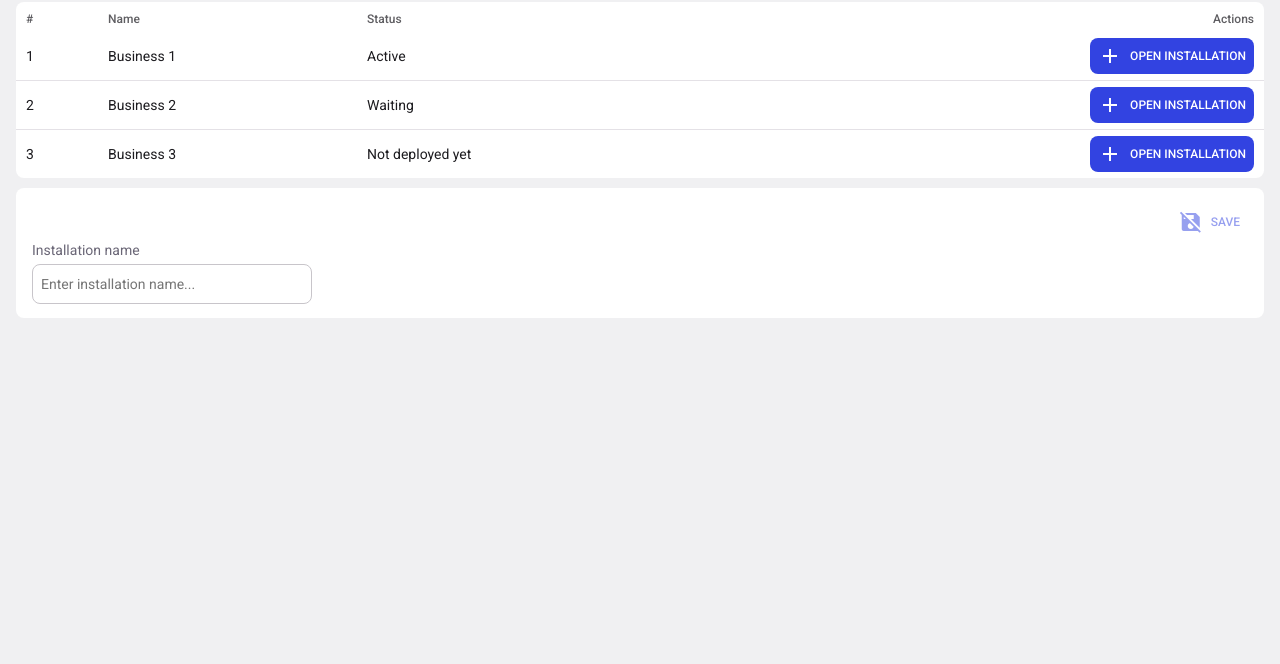
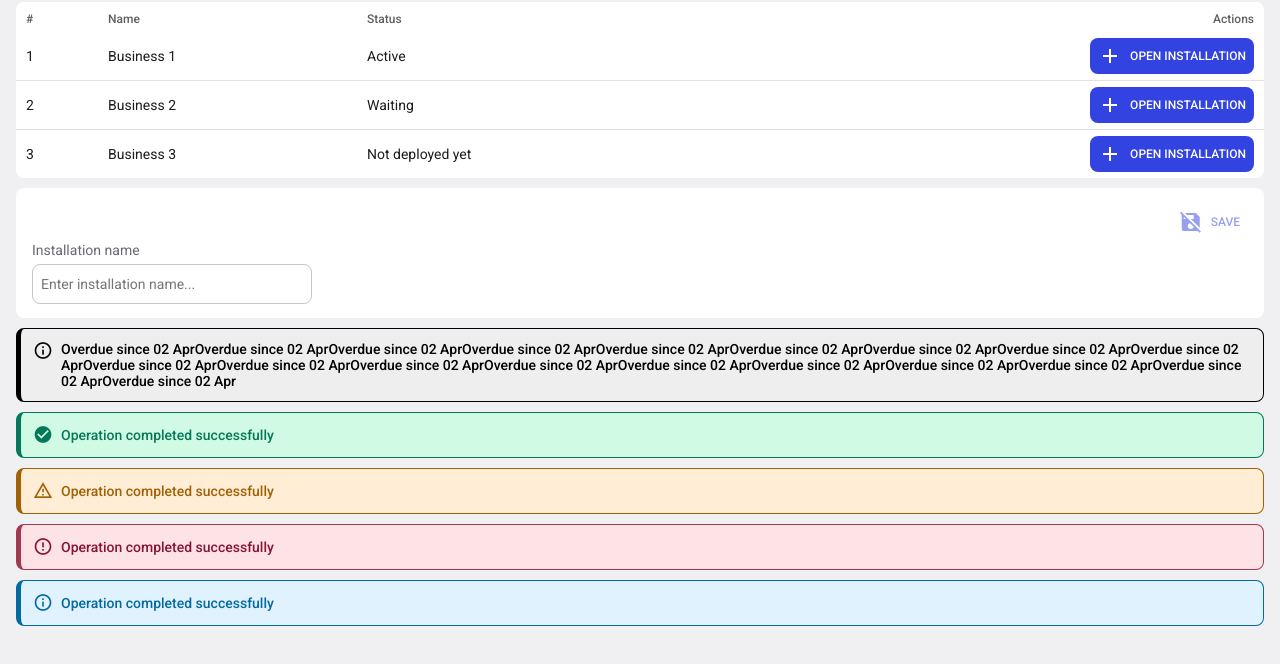
Before and after one commit to Batlay/wsconsole-html, a plain HTML site: page index.html in a window 1280 px wide. Shown: the part 84-748 px from the top of the page. Drawn offline with Linux system fonts and the light colour scheme.

Commit message:
feat: add alerts

```diff
--- a/index.html
+++ b/index.html
@@ -104,6 +104,39 @@
           placeholder="Enter installation name..." />
       </div>
     </section>
+    <div class="alert">
+      <div class="alert__content">
+        <span class="alert__icon mdi mdi-information-outline" aria-hidden="true"></span>
+        <span>Overdue since 02 AprOverdue since 02 AprOverdue since 02 AprOverdue since 02 AprOverdue since 02
+          AprOverdue since 02 AprOverdue since 02 AprOverdue since 02 AprOverdue since 02 AprOverdue since 02 AprOverdue
+          since 02 AprOverdue since 02 AprOverdue since 02 AprOverdue since 02 AprOverdue since 02 AprOverdue since 02
+          AprOverdue since 02 AprOverdue since 02 AprOverdue since 02 Apr</span>
+      </div>
+    </div>
+    <div class="alert alert--success">
+      <div class="alert__content">
+        <span class="alert__icon mdi mdi-check-circle" aria-hidden="true"></span>
+        <span>Operation completed successfully</span>
+      </div>
+    </div>
+    <div class="alert alert--warning">
+      <div class="alert__content">
+        <span class="alert__icon mdi mdi-alert-outline" aria-hidden="true"></span>
+        <span>Operation completed successfully</span>
+      </div>
+    </div>
+    <div class="alert alert--error">
+      <div class="alert__content">
+        <span class="alert__icon mdi mdi-alert-circle-outline" aria-hidden="true"></span>
+        <span>Operation completed successfully</span>
+      </div>
+    </div>
+    <div class="alert alert--info">
+      <div class="alert__content">
+        <span class="alert__icon mdi mdi-information-outline" aria-hidden="true"></span>
+        <span>Operation completed successfully</span>
+      </div>
+    </div>
   </section>
   <script src="./controls.js" defer></script>
 </body>
--- a/styles.css
+++ b/styles.css
@@ -15,6 +15,28 @@
 
   --button-overlay: #ffffff1A;
   --border-radius: 8px;
+
+  --success: #047857;
+  --success-text: #047857;
+  --success-contained: #04785715;
+  --success-container: #d1fae5;
+
+  --error: #A03A4F;
+  --error-text: #881337;
+  --error-contained: #F1C7CC;
+  --error-container: #fde3e5;
+  --on-error: #fff;
+
+  --warning: #a16207;
+  --warning-text: #a16207;
+  --warning-contained: #a1620715;
+  --warning-container: #ffedd5;
+
+  --info: #0369a1;
+  --info-text: #0369a1;
+  --info-contained: #0369a115;
+  --info-container: #e0f2fe;
+
 }
 
 * {
@@ -354,3 +376,48 @@ h1, h2, h3, h4, h5, h6, p {
   font-size: 14px;
   text-align: center;
 }
+
+.alert {
+  background-color: #eee;
+  border: 1px solid #000;
+  border-left-width: 5px;
+  border-radius: var(--border-radius);
+  color: #000;
+  font-size: 14px;
+  font-weight: 500;
+  padding: 12px;
+  width: 100%;
+}
+
+.alert__content {
+  display: flex;
+  align-items: center;
+  gap: 8px;
+}
+
+.alert__content span.alert__icon {
+  align-self: flex-start;
+  font-size: 20px;
+  line-height: 1;
+}
+
+.alert--success {
+  background-color: var(--success-container);
+  border-color: var(--success);
+  color: var(--success-text);
+}
+.alert--warning {
+  background-color: var(--warning-container);
+  border-color: var(--warning);
+  color: var(--warning-text);
+}
+.alert--error {
+  background-color: var(--error-container);
+  border-color: var(--error);
+  color: var(--error-text);
+}
+.alert--info {
+  background-color: var(--info-container);
+  border-color: var(--info);
+  color: var(--info-text);
+}
```
